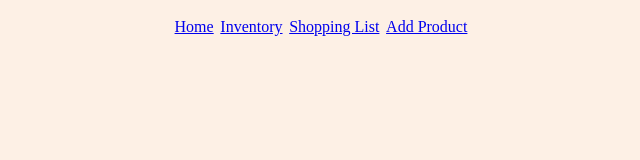
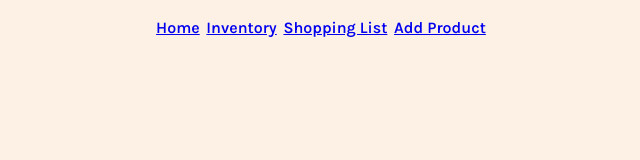
Before and after one commit to kelly1040/cafe, a React (Create React App) app in the folder frontend/: page / in a window 1280 px wide. Shown: the top 160 px of the page, without its empty margins (329-969 px from the left). Built offline with nearby package versions, Linux system fonts and the light colour scheme.

Commit message:
started styles

```diff
--- a/frontend/src/index.css
+++ b/frontend/src/index.css
@@ -1,8 +1,41 @@
+
+@import url('https://fonts.googleapis.com/css2?family=Karla:ital,wght@0,200..800;1,200..800&display=swap');
+
 html {
   width: 100%;
   background-color: #FDF0E5;
   display: flex;
+  color: #251C16;
+  font-family:"Karla", sans-serif;
+  font-optical-sizing: auto;
+  font-weight: 600;
+  font-style: normal;
 }
+.incrementButton{
+  display: flex;
+  justify-content: center;
+  align-items: center;
+  flex-direction: row;
+}
+input {
+  padding: 10px;
+  margin: 10px;
+  border-radius: 5px;
+  border: 1px solid #6e8898;
+  width: 40%;
+  text-align: center;
+}
+div {
+  display: flex;
+  justify-content: center;
+  align-items: center;
+  flex-direction: column;
+}
+h1{
+  display: flex;
+  justify-content: center;
+}
+
 body{
   width: 100%;
   display: flex;
@@ -22,3 +55,13 @@
   width: 100%;
   padding: 10px;
 }
+
+button {
+  padding: 10px;
+  margin: 10px;
+  border-radius: 5px;
+  background-color: #6e8898;
+  color: #FFD570;
+  border: 1px solid #6e8898;
+  cursor: pointer;
+}
--- a/frontend/src/pages/inventory.jsx
+++ b/frontend/src/pages/inventory.jsx
@@ -73,7 +73,7 @@
         ))}
       </select>
     ) : (
-      <div>
+      <div className="incrementButton">
         <button onClick={onDecrement}>-</button>
         <input
           value={value}
```
